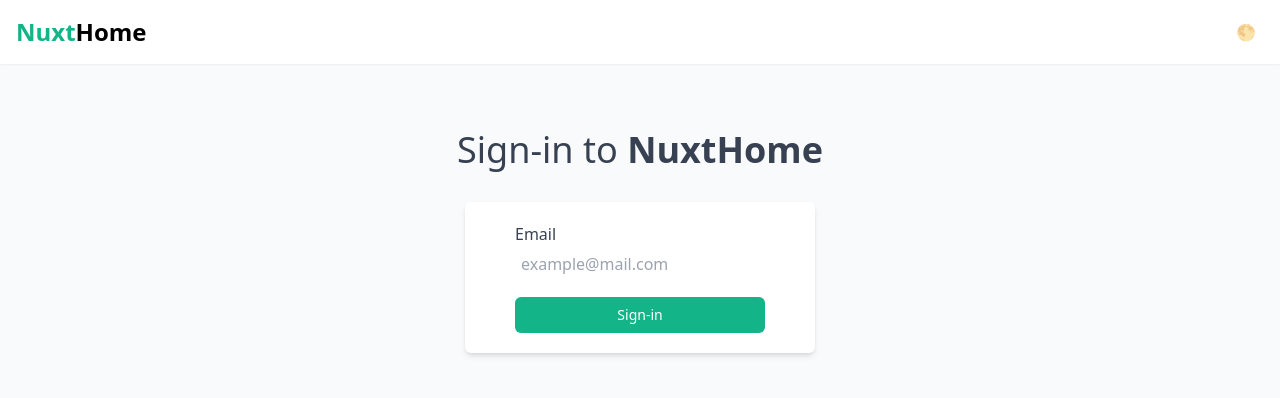
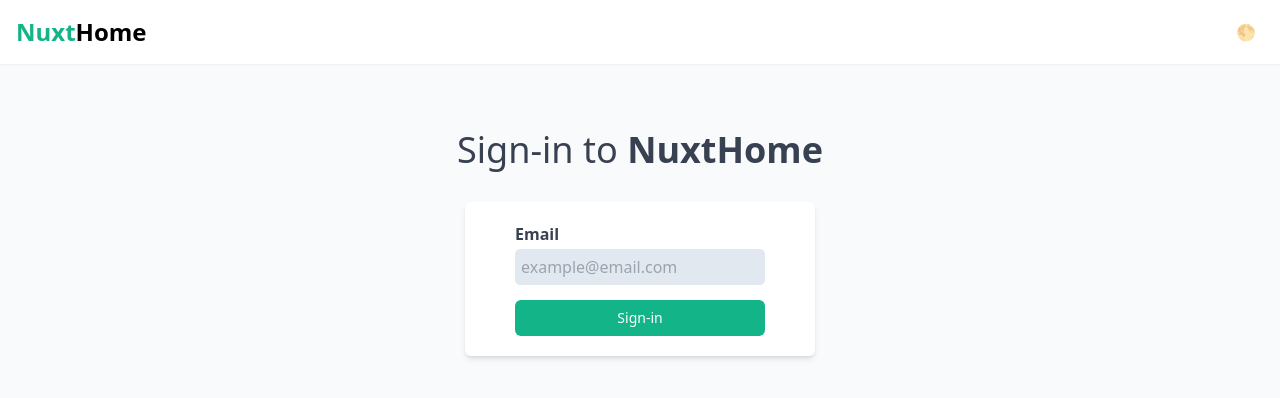
Before and after one commit to WilliamBostrom/Nuxt-vue, a Nuxt app: page /login in a window 1280 px wide. Shown: the top 398 px of the page. Built offline with nearby package versions, Linux system fonts and the light colour scheme; no server answers.

Commit message:
css fix form

```diff
--- a/assets/css/tailwind.css
+++ b/assets/css/tailwind.css
@@ -15,7 +15,7 @@ body {
     @apply bg-[#12b488] text-white px-3 py-2 rounded-md text-sm;
   }
   .card {
-    @apply p-3 rounded-md bg-white dark:bg-gray-700 text-gray-700 dark:text-gray-300 shadow-md h-full mt-3;
+    @apply p-3 rounded-md bg-white dark:bg-slate-700 text-gray-700 dark:text-gray-300 shadow-md h-full mt-3;
   }
   .default-margin {
     @apply mx-auto;
--- a/components/Header.vue
+++ b/components/Header.vue
@@ -70,9 +70,7 @@
       <ul class="space-y-4 py-4 px-6 border-b-2">
         <li><NuxtLink to="/todo" class="block">To-Dos</NuxtLink></li>
         <li><NuxtLink to="/menu" class="block">Food menu</NuxtLink></li>
-        <li>
-          <NuxtLink to="/login" class="block">Login</NuxtLink>
-        </li>
+
         <li>
           <button
             @click="
--- a/pages/login/index.vue
+++ b/pages/login/index.vue
@@ -6,13 +6,14 @@
           @submit.prevent="handleLogin"
           class="card flex flex-col items-center justify-center w-full form-css p-3 min-w-[350px]"
         >
-          <label for="email"
+          <label class="font-semibold" for="email"
             >Email
             <input
+              class="bg-slate-200 font-normal"
               v-model="email"
               type="text"
               required
-              placeholder="example@mail.com"
+              placeholder="example@email.com"
               name="email"
           /></label>
 
@@ -107,5 +108,6 @@ input:focus {
 label {
   display: flex;
   flex-direction: column;
+  gap: 3px;
 }
 </style>
```
